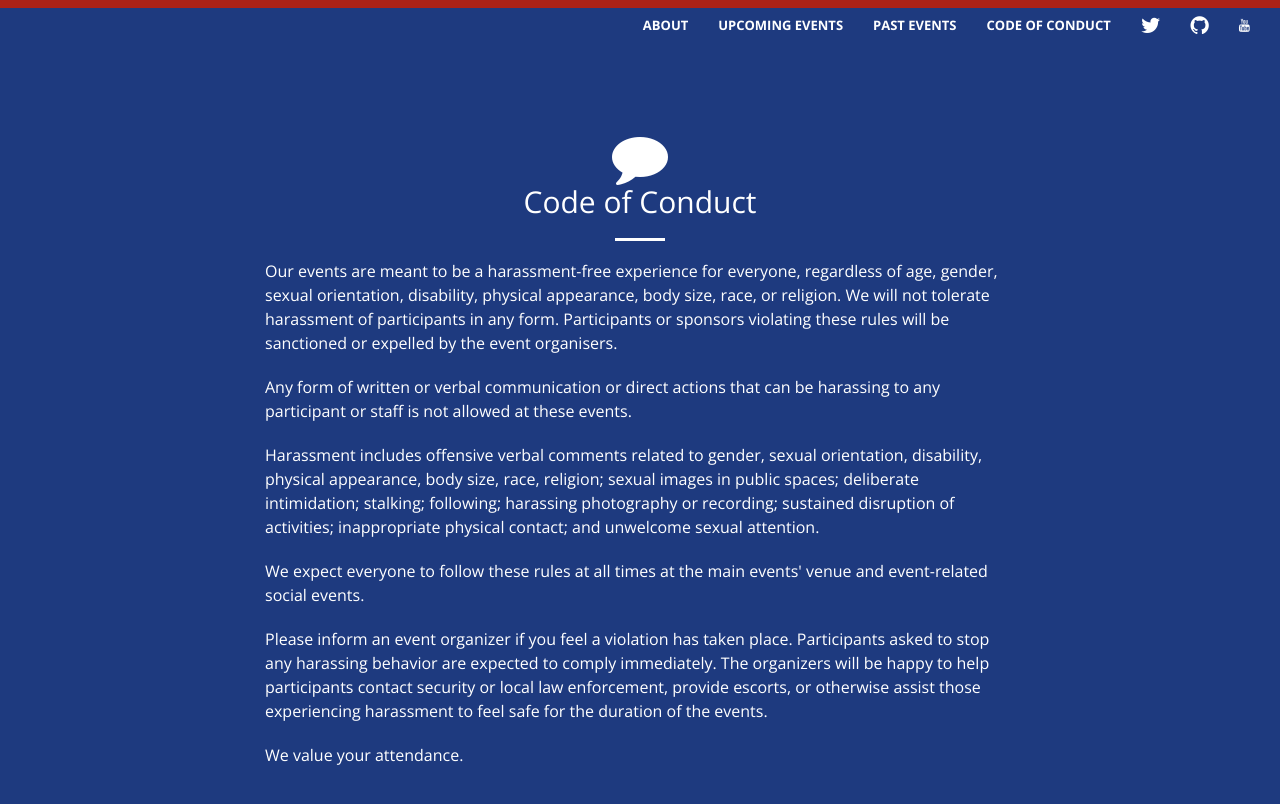
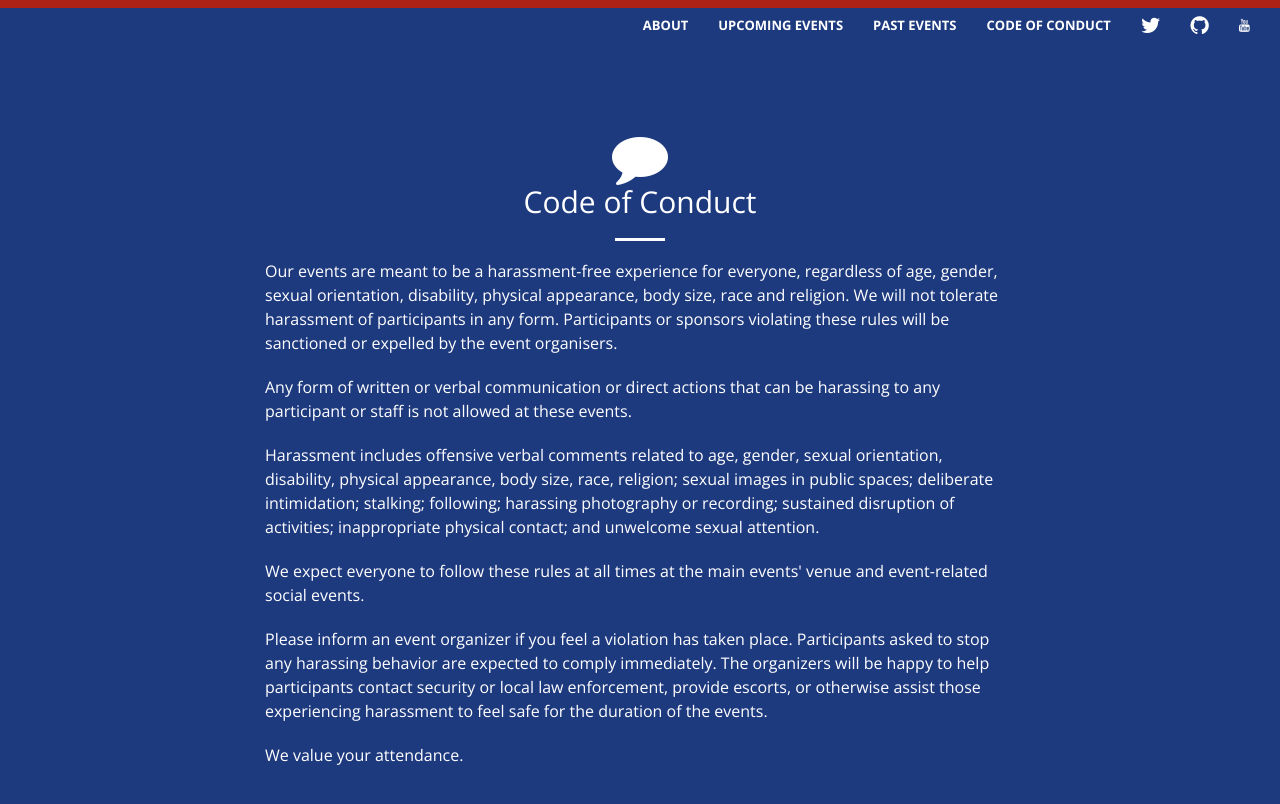
Before and after one commit to hack-commit-push/hack-commit-push.github.io, a Jekyll site: the page built from index.html, in a window 1280 px wide and 900 px high, scrolled down 3592 px. Shown: the top 804 px of the window. Built offline with Jekyll 4.4.1, drawn with Linux system fonts in a browser that asks for light colours.

Commit message:
Fix wording of CoC

```diff
--- a/_includes/coc.html
+++ b/_includes/coc.html
@@ -5,11 +5,11 @@
                 <i class="fa fa-4x fa-comment wow bounceIn text-primary"></i>
                 <h2 class="section-heading">Code of Conduct</h2>
                 <hr class="primary">
-                <p class="text-left">Our events are meant to be a harassment-free experience for everyone, regardless of age, gender, sexual orientation, disability, physical appearance, body size, race, or religion. We will not tolerate harassment of participants in any form. Participants or sponsors violating these rules will be sanctioned or expelled by the event organisers.</p>
+                <p class="text-left">Our events are meant to be a harassment-free experience for everyone, regardless of age, gender, sexual orientation, disability, physical appearance, body size, race and religion. We will not tolerate harassment of participants in any form. Participants or sponsors violating these rules will be sanctioned or expelled by the event organisers.</p>
 
                 <p class="text-left">Any form of written or verbal communication or direct actions that can be harassing to any participant or staff is not allowed at these events.</p>
 
-                <p class="text-left">Harassment includes offensive verbal comments related to gender, sexual orientation, disability, physical appearance, body size, race, religion; sexual images in public spaces; deliberate intimidation; stalking; following; harassing photography or recording; sustained disruption of activities; inappropriate physical contact; and unwelcome sexual attention.</p>
+                <p class="text-left">Harassment includes offensive verbal comments related to age, gender, sexual orientation, disability, physical appearance, body size, race, religion; sexual images in public spaces; deliberate intimidation; stalking; following; harassing photography or recording; sustained disruption of activities; inappropriate physical contact; and unwelcome sexual attention.</p>
 
                 <p class="text-left">We expect everyone to follow these rules at all times at the main events' venue and event-related social events.</p>
 
```
